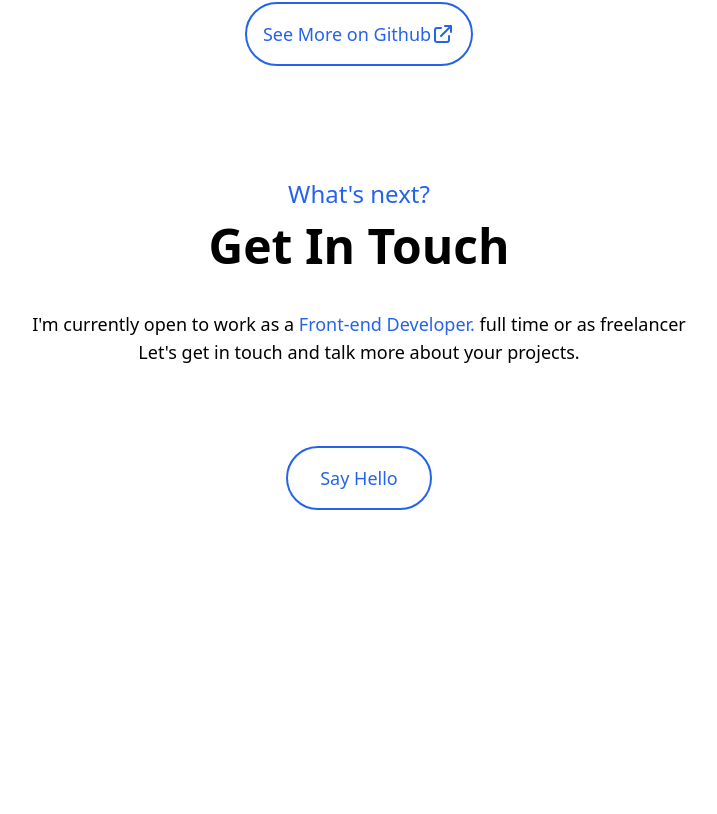
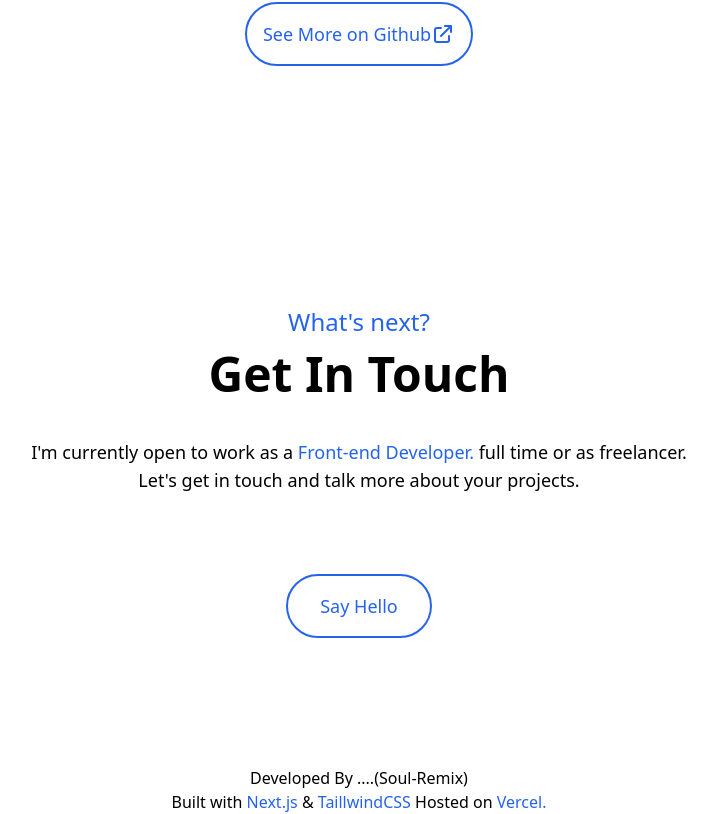
Before and after one commit to amdzy/portfolio-v1, a Next.js app: page / in a window 1280 px wide. Shown: the part 4379-5193 px from the top of the page, without its empty margins (281-998 px from the left). Before the commit the page ends 4969 px from the top, so only its background shows below. Built offline with nearby package versions, Linux system fonts and the light colour scheme.

Commit message:
create footer section

```diff
--- a/components/Contact/Contact.tsx
+++ b/components/Contact/Contact.tsx
@@ -1,12 +1,12 @@
 const Contact = () => {
   return (
-    <section className="text-center">
-      <p className="text-main text-2xl mb-3">What&apos;s next?</p>
+    <section className="text-center" id="contact">
+      <p className="text-main text-2xl mb-3 mt-32">What&apos;s next?</p>
       <h2 className="text-5xl font-bold mb-10">Get In Touch</h2>
       <p className="text-lg">
         I&apos;m currently open to work as a{' '}
         <span className="text-main">Front-end Developer.</span> full time or as
-        freelancer
+        freelancer.
       </p>
       <p className="text-lg mb-10">
         Let&apos;s get in touch and talk more about your projects.
@@ -15,7 +15,7 @@ const Contact = () => {
         href="mailto:soulremix-dev@pm.me"
         rel="noopener noreferrer"
         target="_blank"
-        className="block text-lg max-w-max mx-auto p-4 pl-8 pr-8 border-2 border-main rounded-full mt-20 mb-20 text-main hover:text-white hover:bg-main transition-all duration-300"
+        className="block text-lg max-w-max mx-auto p-4 pl-8 pr-8 border-2 border-main rounded-full mt-20 mb-32 text-main hover:text-white hover:bg-main transition-all duration-300"
       >
         Say Hello
       </a>
--- /dev/null
+++ b/components/Footer/Footer.tsx
@@ -0,0 +1,14 @@
+const Footer = () => {
+  return (
+    <footer className="text-center">
+      <p>Developed By ....(Soul-Remix)</p>
+      <p>
+        Built with <span className="text-main">Next.js</span> &{' '}
+        <span className="text-main">TaillwindCSS</span> Hosted on{' '}
+        <span className="text-main">Vercel.</span>
+      </p>
+    </footer>
+  );
+};
+
+export default Footer;
--- a/components/Projects/Projects.tsx
+++ b/components/Projects/Projects.tsx
@@ -5,13 +5,16 @@ import External from '../svg/External';
 const Projects = () => {
   return (
     <>
-      <section id="projects" className="p-4 md:p-8 w-11/12 max-w-4xl mx-auto">
+      <section
+        id="projects"
+        className="p-4 md:p-8 sm:w-11/12 max-w-4xl mx-auto"
+      >
         <h2 className="text-center text-3xl font-semibold mb-12">
           Some Things I’ve Built
         </h2>
         <FeaturedProjects />
       </section>
-      <section className="p-4 md:p-8 w-11/12 max-w-4xl mx-auto mt-12">
+      <section className="p-4 md:p-8 sm:w-11/12 max-w-4xl mx-auto mt-12">
         <h2 className="text-center text-3xl font-semibold mb-12">
           Other Noteworthy Projects
         </h2>
--- a/package.json
+++ b/package.json
@@ -10,7 +10,8 @@
   "dependencies": {
     "next": "12.0.4",
     "react": "17.0.2",
-    "react-dom": "17.0.2"
+    "react-dom": "17.0.2",
+    "sharp": "^0.29.3"
   },
   "devDependencies": {
     "@types/node": "16.11.10",
--- a/pages/index.tsx
+++ b/pages/index.tsx
@@ -3,6 +3,7 @@ import Head from 'next/head';
 
 import About from '../components/About/About';
 import Contact from '../components/Contact/Contact';
+import Footer from '../components/Footer/Footer';
 import Hero from '../components/Hero/Hero';
 import Projects from '../components/Projects/Projects';
 import ResponsiveNavBar from '../components/ResponsiveNavBar/ResponsiveNavBar';
@@ -20,6 +21,7 @@ const Home: NextPage = () => {
       <About />
       <Projects />
       <Contact />
+      <Footer />
     </div>
   );
 };
```
Also changed, not shown: 1 other file (tests, documents, lock files or other folders).
